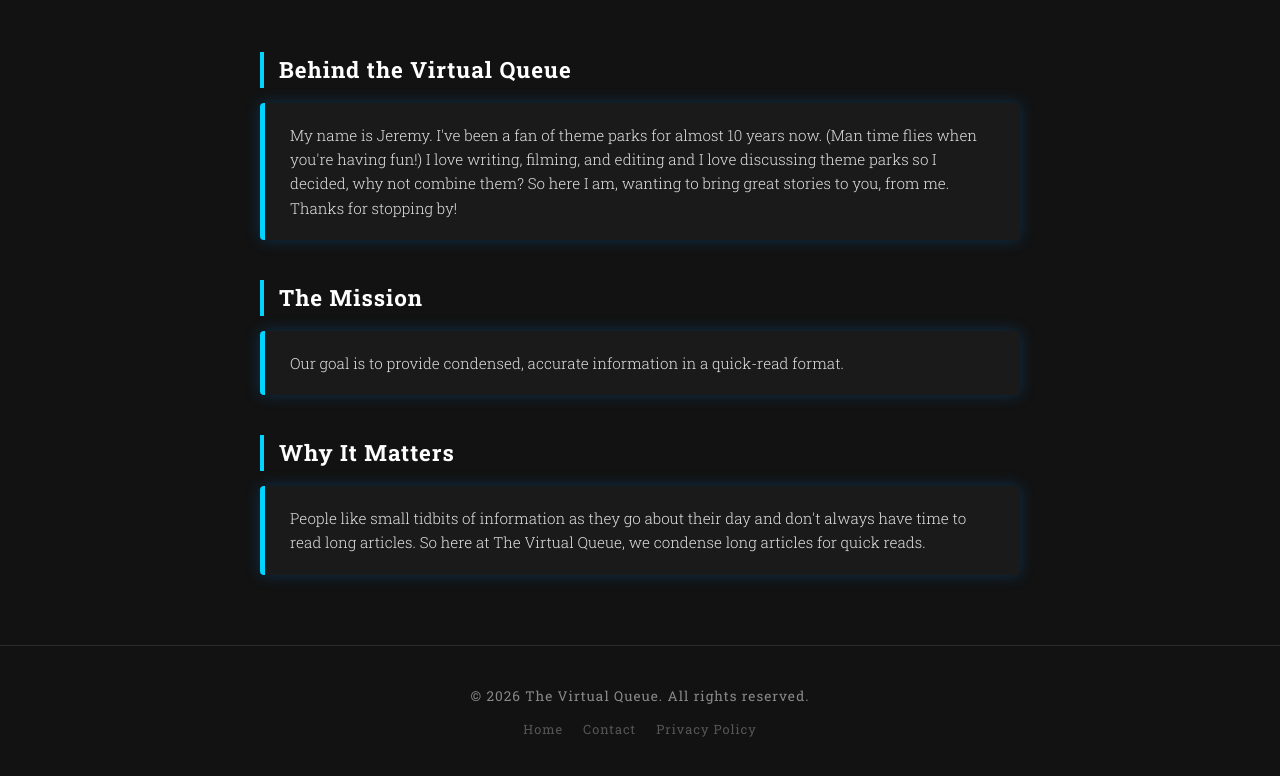
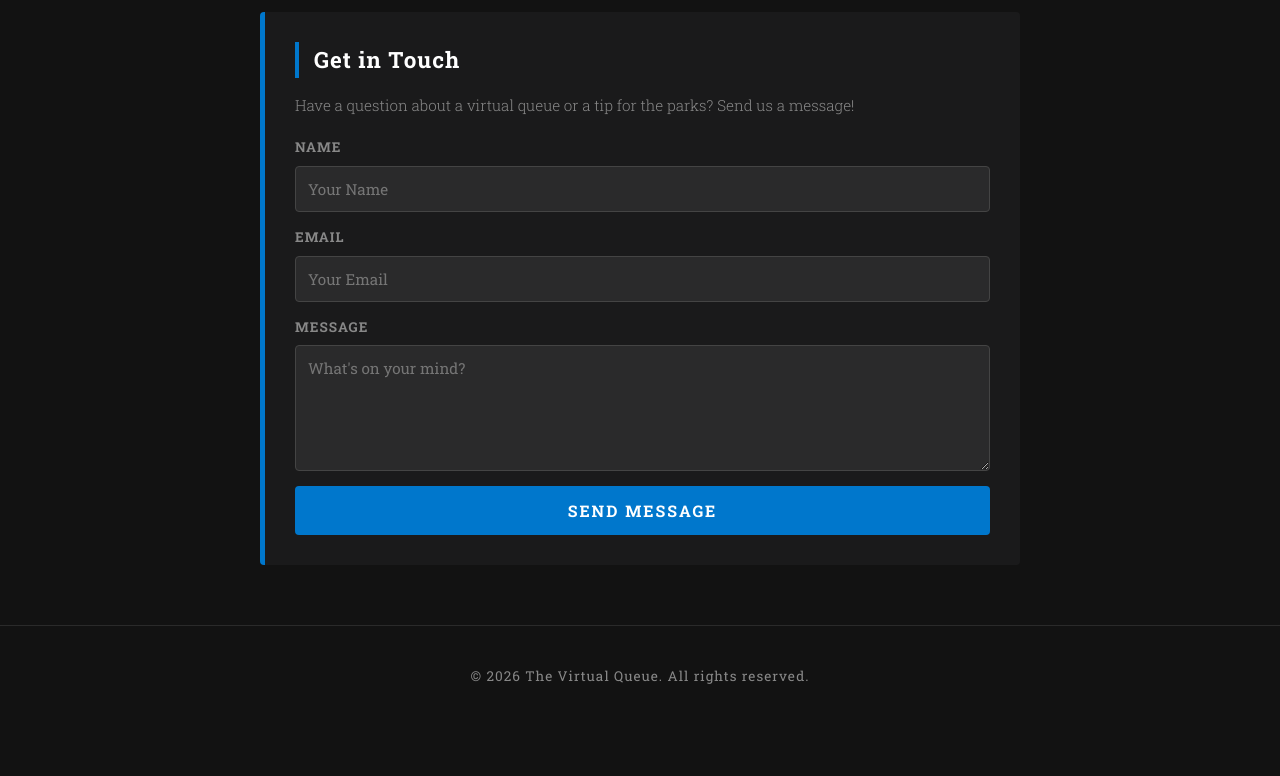
Before and after one commit to jerholl/TheVirtualQueue, a plain HTML site: page about.html in a window 1280 px wide. Shown: the part 128-904 px from the top of the page. After the commit the page ends 856 px from the top, so only its background shows below. Drawn offline with Linux system fonts and the light colour scheme.

Commit message:
Update about.html

```diff
--- a/about.html
+++ b/about.html
@@ -3,7 +3,7 @@
 <head>
     <meta charset="UTF-8">
     <meta name="viewport" content="width=device-width, initial-scale=1.0">
-    <title>About Us | The Virtual Queue</title>
+    <title>Contact Us | The Virtual Queue</title>
     <link href="https://fonts.googleapis.com/css2?family=Roboto+Slab:wght@300;400;700;900&display=swap" rel="stylesheet">
     <style>
         :root { --bg:#121212; --surface:#1a1a1b; --border:#2a2a2a; --blue:#0077cc; --cyan:#00d4ff; --text:#e0e0e0; --muted:#888; }
@@ -45,12 +45,15 @@
         }
 
         .container { max-width: 800px; }
-        h2 { color: #fff; border-left: 4px solid var(--cyan); padding-left: 15px; margin: 40px 0 15px; font-size: 1.4rem; letter-spacing: 1px; }
-        .highlight-box { background: var(--surface); padding: 20px 25px; border-left: 5px solid var(--cyan); border-radius: 4px; margin-bottom: 10px; box-shadow: 0 0 15px rgba(0, 119, 204, 0.3); }
-        .highlight-box p { font-size: 0.95rem; font-weight: 300; color: var(--text); }
-        .footer-links { margin-top: 12px; display: flex; justify-content: center; gap: 20px; }
-        .footer-links a { color: #555; text-decoration: none; font-size: 0.8rem; transition: color 0.3s; }
-        .footer-links a:hover { color: var(--blue); }
+        h2 { color: #fff; border-left: 4px solid var(--blue); padding-left: 15px; margin: 0 0 15px; font-size: 1.4rem; letter-spacing: 1px; }
+        .highlight-box { background: var(--surface); padding: 30px; border-left: 5px solid var(--blue); border-radius: 4px; }
+        .highlight-box p { font-size: 0.95rem; font-weight: 300; color: var(--muted); margin-bottom: 20px; }
+        .contact-form { display: flex; flex-direction: column; gap: 15px; }
+        .contact-form label { font-size: 0.85rem; font-weight: 700; letter-spacing: 1px; text-transform: uppercase; color: var(--muted); margin-bottom: -8px; }
+        .contact-form input, .contact-form textarea { background: #2a2a2b; border: 1px solid #444; color: var(--text); padding: 12px; border-radius: 4px; font-family: 'Roboto Slab', serif; font-size: 0.95rem; transition: border-color 0.3s; width: 100%; }
+        .contact-form input:focus, .contact-form textarea:focus { outline: none; border-color: var(--cyan); }
+        .submit-btn { background: var(--blue); color: white; border: none; padding: 14px; font-family: 'Roboto Slab', serif; font-size: 1rem; font-weight: 700; letter-spacing: 2px; text-transform: uppercase; cursor: pointer; border-radius: 4px; transition: background 0.3s, box-shadow 0.3s; }
+        .submit-btn:hover { background: var(--cyan); color: #121212; box-shadow: 0 0 15px rgba(0,212,255,0.4); }
     </style>
 </head>
 <body>
@@ -77,17 +80,19 @@
         <a href="/contact">Contact</a>
     </div>
     <div class="container">
-        <h2>Behind the Virtual Queue</h2>
-        <div class="highlight-box"><p>My name is Jeremy. I've been a fan of theme parks for almost 10 years now. (Man time flies when you're having fun!) I love writing, filming, and editing and I love discussing theme parks so I decided, why not combine them? So here I am, wanting to bring great stories to you, from me. Thanks for stopping by!</p></div>
-        <h2>The Mission</h2>
-        <div class="highlight-box"><p>Our goal is to provide condensed, accurate information in a quick-read format.</p></div>
-        <h2>Why It Matters</h2>
-        <div class="highlight-box"><p>People like small tidbits of information as they go about their day and don't always have time to read long articles. So here at The Virtual Queue, we condense long articles for quick reads.</p></div>
+        <div class="highlight-box">
+            <h2>Get in Touch</h2>
+            <p>Have a question about a virtual queue or a tip for the parks? Send us a message!</p>
+            <form action="https://api.web3forms.com/submit" method="POST" class="contact-form">
+                <input type="hidden" name="access_key" value="8b482fbd-bd96-4fb4-afc2-14999d23e009">
+                <label>Name</label><input type="text" name="name" placeholder="Your Name" required>
+                <label>Email</label><input type="email" name="email" placeholder="Your Email" required>
+                <label>Message</label><textarea name="message" rows="5" placeholder="What's on your mind?" required></textarea>
+                <button type="submit" class="submit-btn">Send Message</button>
+            </form>
+        </div>
     </div>
-    <footer>
-        <p>&copy; 2026 The Virtual Queue. All rights reserved.</p>
-        <div class="footer-links"><a href="/">Home</a><a href="/contact">Contact</a><a href="#">Privacy Policy</a></div>
-    </footer>
+    <footer>&copy; 2026 The Virtual Queue. All rights reserved.</footer>
     <script>
         const btn = document.getElementById('hamburger');
         const menu = document.getElementById('mobile-menu');
```
